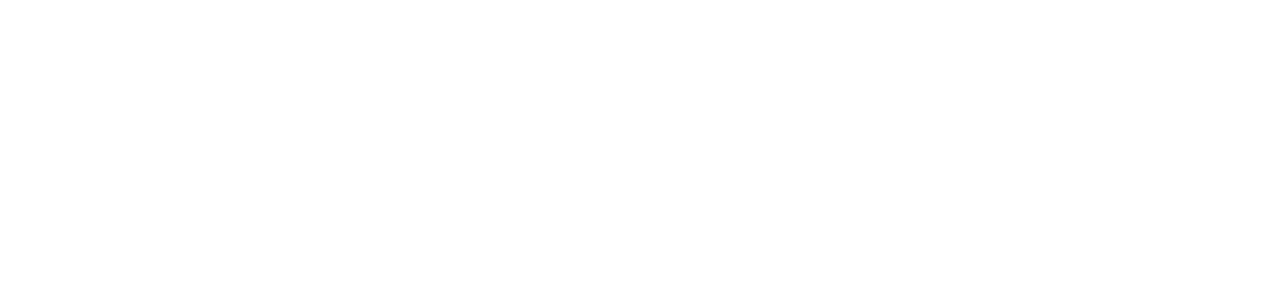
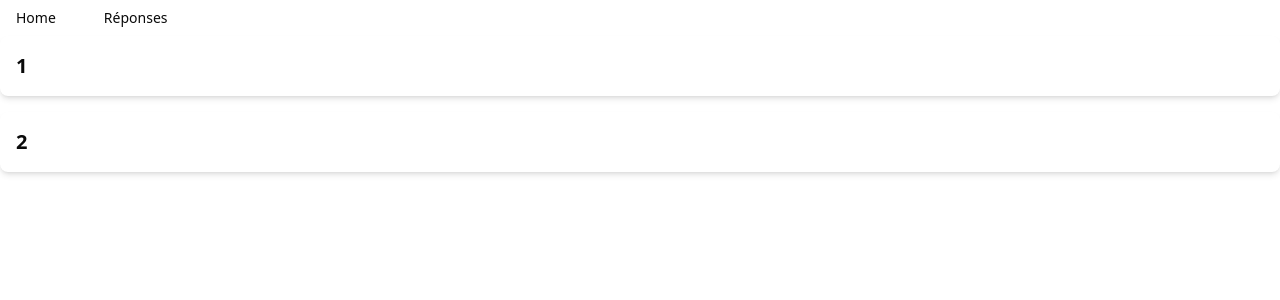
Before and after one commit to AntoineJOULIA/quizz-dessins-animes, a Next.js app: page /board in a window 1280 px wide. Before the commit this address had no page. Shown: the top 300 px of the page. Built offline with nearby package versions, Linux system fonts and the light colour scheme.

Commit message:
feat(quizz): results dashboard

```diff
--- /dev/null
+++ b/src/app/board/page.tsx
@@ -0,0 +1,8 @@
+import { AnswerBoard } from "@/components/answers-board";
+import { getAnimes } from "@/lib/db";
+
+export default function BoardPage() {
+  const animes = getAnimes();
+
+  return <AnswerBoard animes={animes} />;
+}
--- /dev/null
+++ b/src/components/answers-board.tsx
@@ -0,0 +1,29 @@
+"use client";
+
+import { Anime } from "@/types";
+import Link from "next/link";
+import { useEffect, useState } from "react";
+
+export function AnswerBoard({ animes }: { animes: Anime[] }) {
+  const [foundAnimeIds, setFoundAnimeIds] = useState<string[]>([]);
+
+  useEffect(() => {
+    const storedAnimeIds = window.localStorage.getItem("quizz-anime");
+    if (storedAnimeIds) {
+      setFoundAnimeIds(storedAnimeIds.split(","));
+    }
+  }, []);
+
+  return (
+    <div className="grid gap-4">
+      {animes.map((anime) => (
+        <div key={anime.id} className="bg-white p-4 rounded-lg shadow-md">
+          <Link href={`/${anime.id}`} className="flex gap-4">
+            <h2 className="text-xl font-semibold">{anime.id}</h2>
+            <h2 className="text-xl font-semibold">{foundAnimeIds.includes(anime.id) ? anime.title : ""}</h2>
+          </Link>
+        </div>
+      ))}
+    </div>
+  );
+}
--- a/src/components/navbar.tsx
+++ b/src/components/navbar.tsx
@@ -3,9 +3,12 @@
 
 export function Navbar() {
   return (
-    <header>
+    <header className="flex gap-4">
       <Button variant={"ghost"} asChild>
         <Link href="/">Home</Link>
+      </Button>
+      <Button variant={"ghost"} asChild>
+        <Link href="/board">Réponses</Link>
       </Button>
     </header>
   );
```
